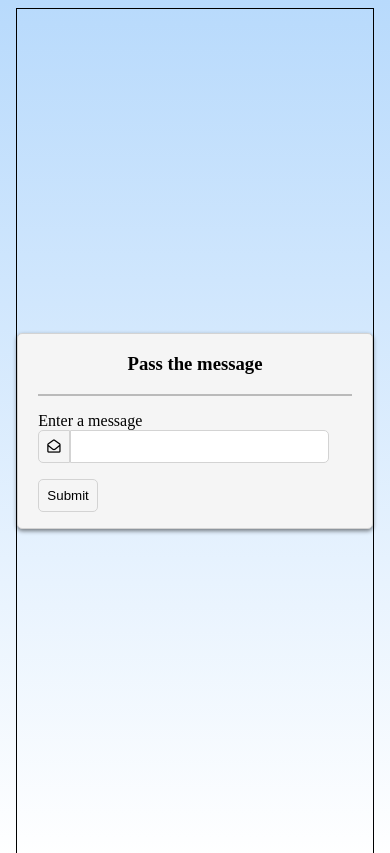
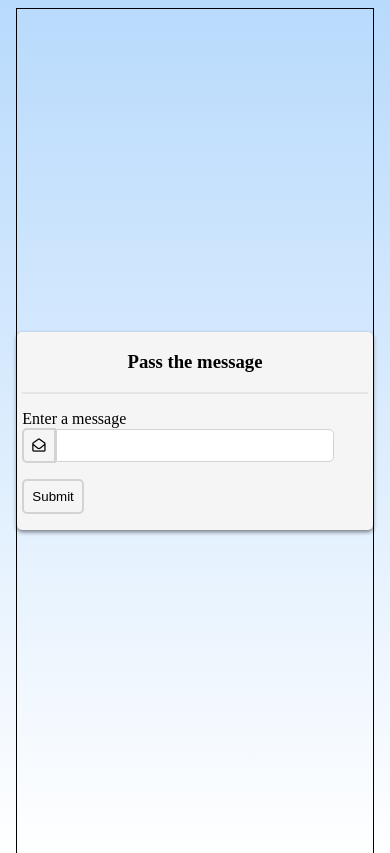
Before and after one commit to gloriayordanova/Beginner-Projects-HTML-CSS-JavaScript, a plain HTML site: page 4. Pass the Message/index.html in a window 390 px wide. Shown: the top 853 px of the page. Drawn offline with Linux system fonts and the light colour scheme.

Commit message:
Final Version

```diff
--- a/4. Pass the Message/index.html
+++ b/4. Pass the Message/index.html
@@ -1,4 +1,47 @@
 <!DOCTYPE html>
+<html lang="en">
+<head>
+    <meta charset="UTF-8">
+    <meta name="viewport" content="width=device-width, initial-scale=1.0">
+    <link rel="stylesheet" href="https://cdnjs.cloudflare.com/ajax/libs/font-awesome/6.6.0/css/all.min.css">
+    <link rel="stylesheet" href="style.css">
+    <title>Document</title>
+</head>
+<body>
+    <div class="container">
+        <div class="message">
+            <p>
+                <h3 style="text-align: center; font-weight: bold;">Pass the message</h3>
+                <p style="border: 1px solid rgba(211, 211, 211, 0.5);"></p>
+            </p>
+            <p>
+                <label for="message-input">Enter a message</label>
+                <br>
+                <button style="border-radius: 5px 0 0 5px;"><i class="fa-regular fa-envelope-open"></i></button><input id="message-input" type="text">
+            </p>
+            <p>
+                <button onclick="getMessage()">Submit</button>
+            </p>
+            <p id="message-output" style="text-align: center; text-transform: uppercase;"></p>
+        </div>
+    </div>
+    <script src="script.js"></script>
+</body>
+</html>
+
+
+
+
+
+
+
+
+
+
+
+
+
+<!-- <!DOCTYPE html>
 <html lang="en">
 <head>
     <meta charset="UTF-8">
--- a/4. Pass the Message/style.css
+++ b/4. Pass the Message/style.css
@@ -1,4 +1,84 @@
 body{
+    background: linear-gradient(#b8dafc, white);
+    overflow: auto;
+}
+
+button{
+    width: fit-content;
+    padding: 8px;
+    cursor: pointer;
+    border: 2px solid lightgray;
+    border-radius: 5px;
+    background: whitesmoke;
+}
+
+button:hover{
+    background: rgba(128, 128, 128, 0.5);
+}
+
+.container{
+    border: 1px solid black;
+    width: 95%;
+    height: 100vh;
+    margin: auto;
+    display: flex;
+    justify-content: center;
+    align-items: center;
+}
+
+.message{
+    border-radius: 1px solid lightgray;
+    background: whitesmoke;
+    border-radius: 5px;
+    width: 500px;
+    height: auto;
+    margin: auto;
+    padding: 0 5px;
+    box-shadow: 0px 2px 4px 0px rgba(0, 0, 0, 0.5);
+}
+
+.message input{
+    width: 90%;
+    padding: 8px 0;
+    border-radius: 5px;
+    border: 1px solid lightgray;
+    border-top-left-radius: 0;
+    border-bottom-left-radius: 0;
+}
+
+@media(max-width: 480px){
+    .message input{
+        width: 80%;
+    }
+}
+
+
+
+
+
+
+
+
+
+
+
+
+
+
+
+
+
+
+
+
+
+
+
+
+
+
+
+/* body{
     background: linear-gradient(#b8dafc, white);
     overflow: auto;
 }
@@ -50,4 +130,4 @@ button:hover{
     .message input{
         width: 82%;
     }
-}
+} */
```
Also changed, not shown: 4. Pass the Message/script.js (+14 -1 lines).
